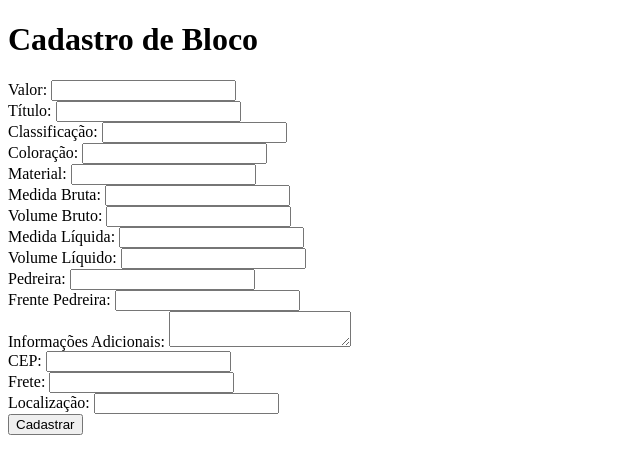
After one commit to vfcampana/client-app, a Flask app: page /cadastra_bloco in a window 1280 px wide. The commit adds this page. Shown: the top 474 px of the page, without its empty margins (0-640 px from the left). Run offline with Flask 3, Linux system fonts and the light colour scheme.

Commit message:
adicao de cadastrar blocos

```diff
--- a/app.py
+++ b/app.py
@@ -9,6 +9,8 @@ import bcrypt
 
 from models.ornamental_block import OrnamentalBlock
 app = Flask(__name__)
+app.secret_key = 'super secret key'
+
 
 app.config.from_object(Config)
 
@@ -22,12 +24,12 @@ Session = sessionmaker(bind=engine)
 session = Session()
 
 
+
 @login_manager.user_loader
 def load_user(id_empresa):
     return session.query(CompanyUser).get(id_empresa)
 
 
-app.secret_key = ''
 
 @app.route("/login", methods=["GET", "POST"])
 def login():
@@ -175,59 +177,62 @@ def delete_user(id_user):
 
     return jsonify({"message": "Usuário não encontrado"}), 404
 
-@app.route('/cadastra_bloco', methods=["POST"])
-@login_required
+@app.route('/cadastra_bloco', methods=["GET", "POST"])
+#@login_required
 def cadastra_bloco():
     """
     Rota para cadastro de blocos. Apenas usuários autenticados podem cadastrar blocos.
 
     :return: Mensagem indicando se a criação foi bem sucedida ou não
     """
-    data = request.form
-    valor = data.get("valor")
-    titulo = data.get("titulo")
-    classificao = data.get("classificao")
-    coloracao = data.get("coloracao")
-    material = data.get("material")
 
-    medida_bruta = data.get("medida_bruta")
-    volume_bruto = data.get("volume_bruto")
-    medida_liquida = data.get("medida_liquida")
-    volume_liquido = data.get("volume_liquido")
-    pedreira = data.get("pedreira")
-    frente_pedreira = data.get("frente_pedreira")
-    info = data.get("info")
-    cep = data.get("cep")
-    frete = data.get("frete")
-    localizacao = data.get("localizacao")
+    if request.method == "POST":
+        data = request.form
+        valor = data.get("valor")
+        titulo = data.get("titulo")
+        classificao = data.get("classificao")
+        coloracao = data.get("coloracao")
+        material = data.get("material")
+        medida_bruta = data.get("medida_bruta")
 
-    if valor and titulo and classificao and coloracao and material and medida_bruta and volume_bruto and medida_liquida and volume_liquido and pedreira and frente_pedreira and info and cep and frete and localizacao:
+        volume_bruto = data.get("volume_bruto")
+        medida_liquida = data.get("medida_liquida")
+        volume_liquido = data.get("volume_liquido")
+        pedreira = data.get("pedreira")
+        frente_pedreira = data.get("frente_pedreira")
+        info = data.get("info")
+        cep = data.get("cep")
+        frete = data.get("frete")
+        localizacao = data.get("localizacao")
 
-        user = session.query(CompanyUser).get(current_user.id)
+        if valor and titulo and classificao and coloracao and material and medida_bruta and volume_bruto and medida_liquida and volume_liquido and pedreira and frente_pedreira and info and cep and frete and localizacao:
 
-        bloco = OrnamentalBlock(
-            id_dono=current_user.id,
-            material=material,
-            valor=valor,
-            titulo=titulo,
-            classificao=classificao,
-            coloracao=coloracao,
-            medida_bruta=medida_bruta,
-            volume_bruto=volume_bruto,
-            medida_liquida=medida_liquida,
-            volume_liquido=volume_liquido,
-            pedreira=pedreira,
-            frente_pedreira=frente_pedreira,
-            info=info,
-            cep=cep,
-            frete=frete,
-            localizacao=localizacao
-        )
-        session.add(bloco)
-        session.commit()
-        return jsonify({"message": f"Bloco {bloco} cadastrado com sucesso."})
+            user = session.query(CompanyUser).get(current_user.id)
 
-    return jsonify({"message": "Bloco inválido"}), 400
+            bloco = OrnamentalBlock(
+                id_dono=user,
+                material=material,
+                valor=valor,
+                titulo=titulo,
+                classificao=classificao,
+                coloracao=coloracao,
+                medida_bruta=medida_bruta,
+                volume_bruto=volume_bruto,
+                medida_liquida=medida_liquida,
+                volume_liquido=volume_liquido,
+                pedreira=pedreira,
+                frente_pedreira=frente_pedreira,
+                info=info,
+                cep=cep,
+                frete=frete,
+                localizacao=localizacao
+            )
+            session.add(bloco)
+            session.commit()
+            return jsonify({"message": f"Bloco {bloco} cadastrado com sucesso."})
+        return jsonify({"message": "Bloco inválido"}), 400
+    else:
+        return render_template("cadastra_bloco.html")
 
 
 @app.route("/", methods=["GET"])
--- /dev/null
+++ b/templates/cadastra_bloco.html
@@ -0,0 +1,59 @@
+<!DOCTYPE html>
+<html lang="pt-br">
+<head>
+    <meta charset="UTF-8">
+    <meta name="viewport" content="width=device-width, initial-scale=1.0">
+    <title>Cadastro de Bloco</title>
+</head>
+<body>
+    <h1>Cadastro de Bloco</h1>
+    <form action="/cadastra_bloco" method="post">
+        <label for="valor">Valor:</label>
+        <input type="text" id="valor" name="valor" required><br>
+
+        <label for="titulo">Título:</label>
+        <input type="text" id="titulo" name="titulo" required><br>
+
+        <label for="classificao">Classificação:</label>
+        <input type="text" id="classificao" name="classificao" required><br>
+
+        <label for="coloracao">Coloração:</label>
+        <input type="text" id="coloracao" name="coloracao" required><br>
+
+        <label for="material">Material:</label>
+        <input type="text" id="material" name="material" required><br>
+
+        <label for="medida_bruta">Medida Bruta:</label>
+        <input type="text" id="medida_bruta" name="medida_bruta" required><br>
+
+        <label for="volume_bruto">Volume Bruto:</label>
+        <input type="text" id="volume_bruto" name="volume_bruto" required><br>
+
+        <label for="medida_liquida">Medida Líquida:</label>
+        <input type="text" id="medida_liquida" name="medida_liquida" required><br>
+
+        <label for="volume_liquido">Volume Líquido:</label>
+        <input type="text" id="volume_liquido" name="volume_liquido" required><br>
+
+        <label for="pedreira">Pedreira:</label>
+        <input type="text" id="pedreira" name="pedreira" required><br>
+
+        <label for="frente_pedreira">Frente Pedreira:</label>
+        <input type="text" id="frente_pedreira" name="frente_pedreira" required><br>
+
+        <label for="info">Informações Adicionais:</label>
+        <textarea id="info" name="info" required></textarea><br>
+
+        <label for="cep">CEP:</label>
+        <input type="text" id="cep" name="cep" required><br>
+
+        <label for="frete">Frete:</label>
+        <input type="text" id="frete" name="frete" required><br>
+
+        <label for="localizacao">Localização:</label>
+        <input type="text" id="localizacao" name="localizacao" required><br>
+
+        <button type="submit" value=>Cadastrar</button>
+    </form>
+</body>
+</html>
--- a/templates/index.html
+++ b/templates/index.html
@@ -25,7 +25,7 @@
         <label for="is_admin">É Admin:</label>
         <input type="checkbox" id="is_admin" name="is_admin"><br>
 
-        <button type="submit" href="/ value="Cadastrar">Enviar</button>
+        <button type="submit" href="/" value="Cadastrar">Enviar</button>
     </form>
 </body>
 </html>
--- a/templates/login.html
+++ b/templates/login.html
@@ -4,7 +4,6 @@
     <meta charset="UTF-8">
     <meta name="viewport" content="width=device-width, initial-scale=1.0">
     <title>Login</title>
-    <link rel="stylesheet" href="{% static 'css/styles.css' %}">
 </head>
 <body>
     <div class="login-container">
```
Also changed, not shown: models/ornamental_block.py (+4 -4 lines).
